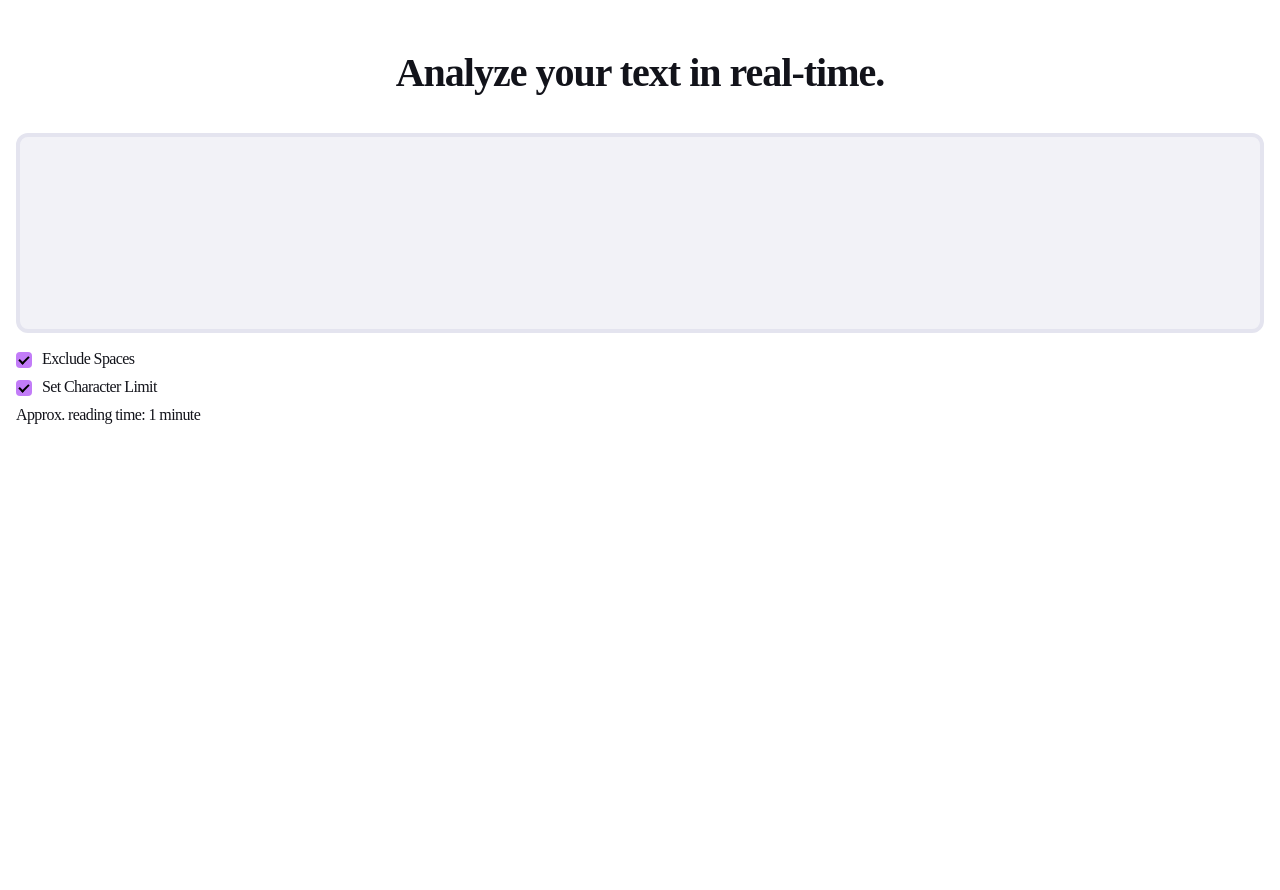
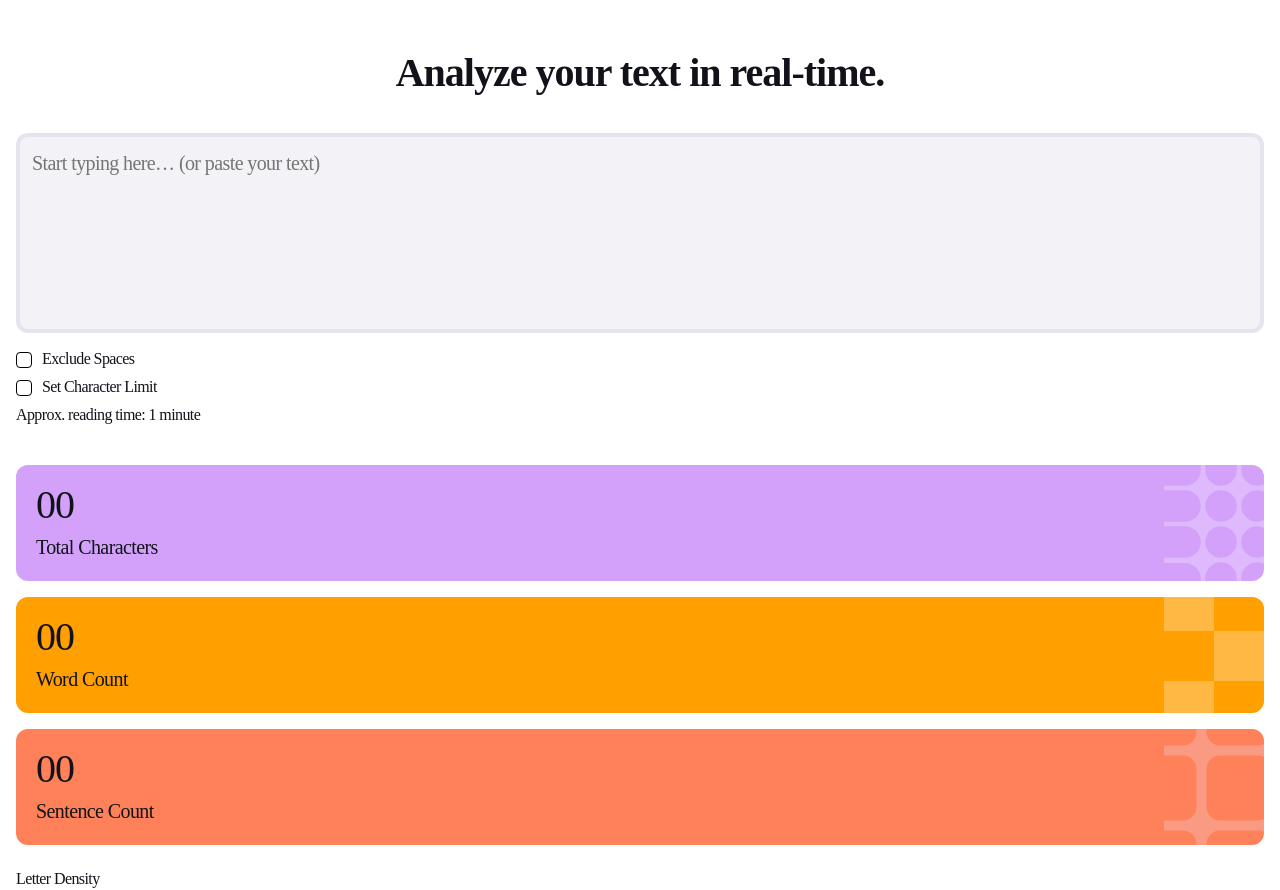
Before and after one commit to Oleksandr5768965/Character-Counter-App, a website built with Vite: page index.html in a window 1280 px wide. Shown: the part 59-949 px from the top of the page. Before the commit the page ends 800 px from the top, so only its background shows below. Built offline with nearby package versions, Linux system fonts and the light colour scheme; files whose address does not match are found by name.

Commit message:
added:block results

```diff
--- a/index.html
+++ b/index.html
@@ -17,15 +17,15 @@
       </div>
       <h1 class="header__title"> Analyze your text in real-time.</h1>
       <div class="header__textarea-container">
-        <textarea name="text" id="text"></textarea>
+        <textarea placeholder="Start typing here… (or paste your text)" name="text" id="text"></textarea>
         <div class="header__textarea-container--checkboxes">
           <div>
-            <input checked="" type="checkbox" id="exclude-cbx" class="hidden-xs-up">
+            <input  type="checkbox" id="exclude-cbx" class="hidden-xs-up">
             <label for="exclude-cbx"></label>
            <span>Exclude Spaces</span>
           </div>
           <div>
-            <input checked="" type="checkbox" id="set-char-cbx" class="hidden-xs-up">
+            <input  type="checkbox" id="set-char-cbx" class="hidden-xs-up">
             <label for="set-char-cbx"></label>
            <span>Set Character Limit</span>
           </div>
@@ -34,6 +34,46 @@
       </div>
     </div>
   </section>
+  <section class="results">
+    <div class="container">
+      <div class="results__wrapper">
+        <div class="results__block total-count-block">
+          <div class="results__block--text">
+            <span class="character-quantity">00</span>
+            <p>Total Characters</p>
+          </div>
+          <div class="results__block--img">
+            <img src="./assets/images/pattern-character-count.svg" alt="Pattern Char Count">
+          </div>
+        </div>
+        <div class="results__block word-count-block">
+          <div class="results__block--text">
+            <span class="character-quantity">00</span>
+            <p>Word Count</p>
+          </div>
+          <div class="results__block--img">
+            <img src="./assets/images/pattern-word-count.svg" alt="Pattern Char Count">
+          </div>
+        </div>
+        <div class="results__block sentence-count-block">
+          <div class="results__block--text">
+            <span class="character-quantity">00</span>
+            <p>Sentence Count</p>
+          </div>
+          <div class="results__block--img">
+            <img src="./assets/images/pattern-sentence-count.svg" alt="Pattern Char Count">
+          </div>
+        </div>
+      </div>
+    </div>
+  </section>
+  <section class="letter-count">
+    <div class="container">
+      <div class="letter-count__list">
+      <span class="letter-count__list-title">Letter Density</span>
+      </div>
+    </div>
+  </section>
  <script type="module" src="/src/main.js"></script>
 </body>
 </html>
--- a/src/styles/layout/_header.scss
+++ b/src/styles/layout/_header.scss
@@ -40,7 +40,7 @@
             padding:rem(12) rem(12) 0 rem(12);
             @include text-preset3;
             color: $neutral700;
-            outline: none;
+            outline-color: $purple500;
         }
         &--checkboxes { //customization for checkboxes
             display:flex;
--- /dev/null
+++ b/src/styles/layout/_letter-count.scss
@@ -0,0 +1,3 @@
+@use "../base/variables" as *;
+@use "../base/mixins" as *;
+@use "../base/functions" as *;
--- /dev/null
+++ b/src/styles/layout/_results.scss
@@ -0,0 +1,35 @@
+@use "../base/variables" as *;
+@use "../base/mixins" as *;
+@use "../base/functions" as *;
+
+.results {
+    &__wrapper {
+        display: flex;
+        flex-direction: column;
+        row-gap: rem(16);
+        margin:rem(40) 0 rem(24) 0;
+    }
+    &__block {
+        display:flex;
+        justify-content: space-between;
+        background-color: $purple400;
+        border-radius: rem(12);
+        padding: rem(20);
+        overflow: hidden;
+        position: relative;
+        &--text {
+            display:flex;
+            flex-direction: column;
+            row-gap: rem(8);
+            span { @include text-preset1-mobile; font-family: "DMSans Bold"}
+            p { @include text-preset3; }
+        }
+        &--img {
+            position:absolute;
+            right:-50px;
+            top:-16px;
+        }
+    }
+    &__block.word-count-block { background-color: $yellow500; }
+    &__block.sentence-count-block { background-color: $orange500;}
+}
--- a/src/styles/main.scss
+++ b/src/styles/main.scss
@@ -7,3 +7,5 @@
 @use "base/fonts";
 
 @use "layout/header";
+@use "layout/results";
+@use "layout/letter-count";
```
